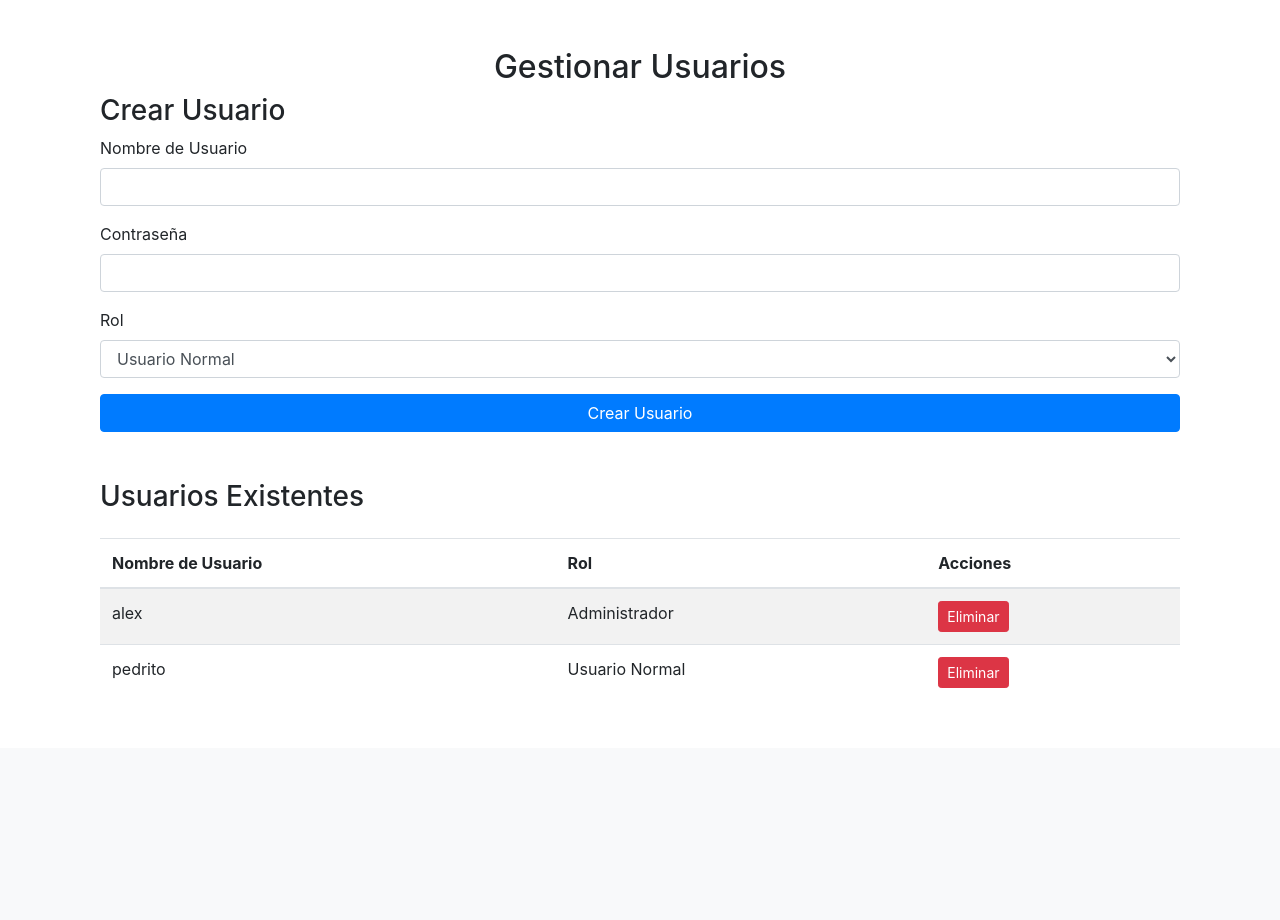
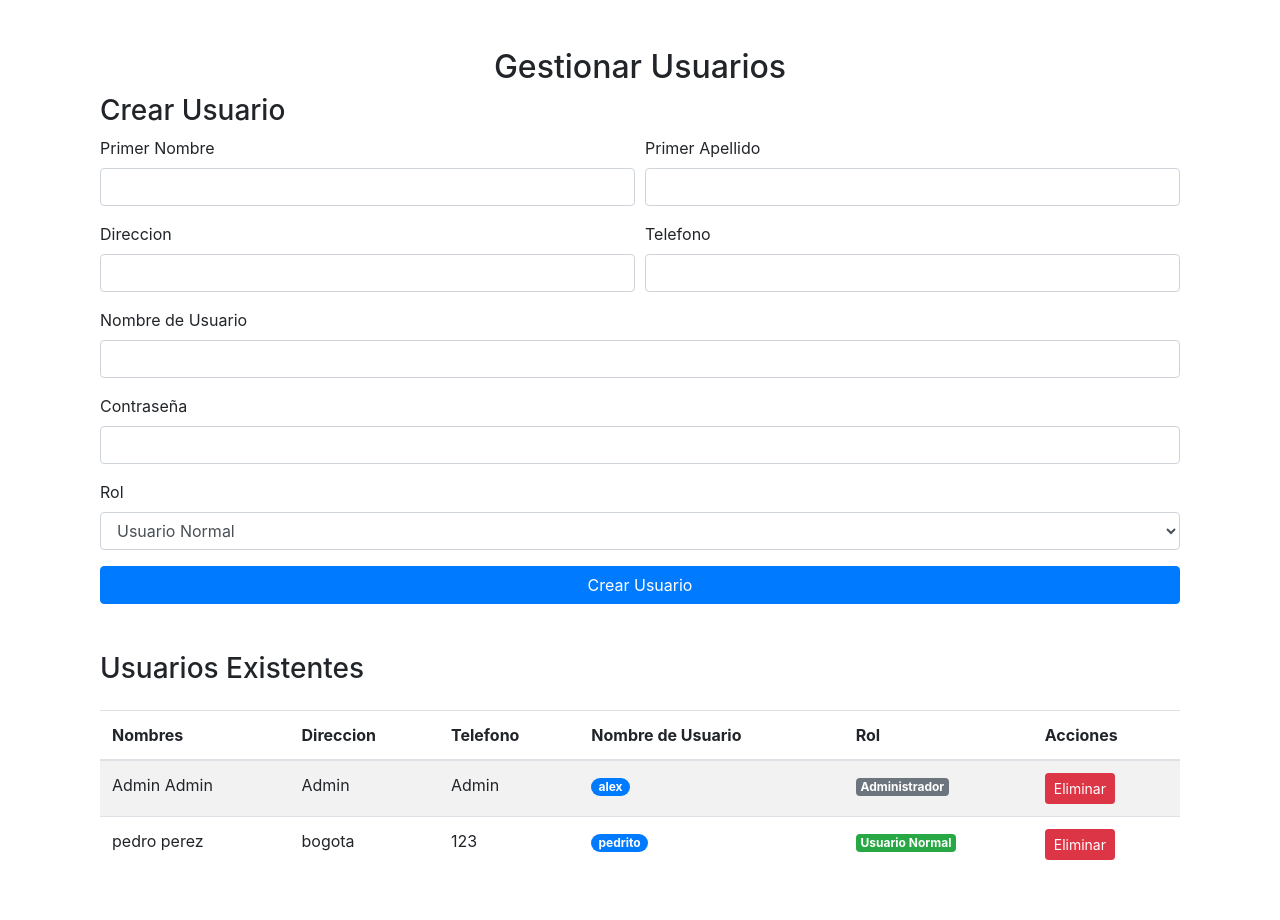
Before and after one commit to alexvacca25/proyecto_biblioteca, a Flask app: page /admin/manage_users in a window 1280 px wide. Shown: the part 56-976 px from the top of the page. Before the commit the page ends 744 px from the top, so only its background shows below. Run offline with Flask 3, Linux system fonts and the light colour scheme; a user stored in the database is signed in; parts of the project's set-up code (start-up, migrations or seed data) failed here and were passed over; some libraries are stand-ins or nearby versions.

Commit message:
Mejoras al Modulo

```diff
--- a/app.py
+++ b/app.py
@@ -26,11 +26,16 @@ def create_app():
 
         # Crear usuario administrador por defecto si no existe
         from models.user import User
-        admin_user = User.query.filter_by(username='admin').first()
+        admin_user = User.query.filter_by(username='alex').first()
         if not admin_user:
             admin_user = User(
-                username='admin',
+                username='alex',
                 password=generate_password_hash('admin123'),  # Cambia la contraseña por una segura
+                first_name='Admin',
+                last_name='Admin',
+                address='Admin',
+                phone='Admin',
+
                 role=True  # Este usuario es un administrador
             )
             db.session.add(admin_user)
--- a/controllers/admin_controller.py
+++ b/controllers/admin_controller.py
@@ -34,6 +34,10 @@ def manage_users():
     if request.method == 'POST':
         username = request.form['username']
         password = request.form['password']
+        first_name=request.form['first_name']
+        last_name=request.form['last_name']
+        address=request.form['address']
+        phone=request.form['phone']
         role = True if request.form.get('role') == 'admin' else False
 
         existing_user = User.query.filter_by(username=username).first()
@@ -41,7 +45,7 @@ def manage_users():
             flash("El nombre de usuario ya existe.", "danger")
             return redirect(url_for('admin.manage_users'))
 
-        new_user = User(username=username, password=generate_password_hash(password), role=role)
+        new_user = User(username=username, password=generate_password_hash(password),first_name=first_name,last_name=last_name, address=address, phone=phone, role=role)
         db.session.add(new_user)
         db.session.commit()
         flash("Usuario creado exitosamente.", "success")
@@ -87,6 +91,8 @@ def manage_books():
     if request.method == 'POST':
         title = request.form['title']
         author = request.form['author']
+        anno_publica=request.form['anno_publica']
+        serie=request.form['serie']
 
         # Verificar si el libro ya existe
         existing_book = Book.query.filter_by(title=title).first()
@@ -94,7 +100,7 @@ def manage_books():
             flash("El libro ya existe.", "danger")
             return redirect(url_for('admin.manage_books'))
 
-        new_book = Book(title=title, author=author, available=True)
+        new_book = Book(title=title, author=author, available=True,anno_publica=anno_publica,serie=serie)
         db.session.add(new_book)
         db.session.commit()
         flash("Libro creado exitosamente.", "success")
--- a/models/book.py
+++ b/models/book.py
@@ -7,8 +7,11 @@ class Book(db.Model):
     id = db.Column(db.Integer, primary_key=True)
     title = db.Column(db.String(200), nullable=False, unique=True)  # Título del libro
     author = db.Column(db.String(100), nullable=False)  # Autor del libro
+
     available = db.Column(db.Boolean, default=True)  # Indica si el libro está disponible para préstamo
     loaned_count = db.Column(db.Integer, default=0)  # Contador de préstamos realizados
+    anno_publica=db.Column(db.Integer,nullable=False)
+    serie=db.Column(db.String(100),unique=True,nullable=False)
 
     def __repr__(self):
         return f"<Book {self.title} by {self.author}>"
--- a/models/user.py
+++ b/models/user.py
@@ -7,6 +7,10 @@ class User(db.Model):
     id = db.Column(db.Integer, primary_key=True)
     username = db.Column(db.String(80), unique=True, nullable=False)
     password = db.Column(db.String(200), nullable=False)
+    first_name=db.Column(db.String(100),nullable=False)
+    last_name=db.Column(db.String(100),nullable=False)
+    address=db.Column(db.String(200),nullable=False)
+    phone=db.Column(db.String(100),nullable=False)
     role = db.Column(db.Boolean, default=False)  # False = Usuario regular, True = Administrador
 
     # Relación con Loan
--- a/templates/layout.html
+++ b/templates/layout.html
@@ -52,7 +52,8 @@
                 {% endfor %}
             {% endif %}
         {% endwith %}
-        {% block content %}{% endblock %}
+        {% block content %}
+        {% endblock %}
     </div>
 
     <script src="https://code.jquery.com/jquery-3.5.1.slim.min.js"></script>
--- a/templates/manage_users.html
+++ b/templates/manage_users.html
@@ -20,6 +20,32 @@
 
     <h3>Crear Usuario</h3>
     <form method="POST" action="{{ url_for('admin.manage_users') }}">
+
+        <div class="form-row">
+            <div class="form-group col-md-6">
+                <label for="first_name">Primer Nombre</label>
+                <input type="text" class="form-control" name="first_name" id="first_name" required>
+            </div>
+            <div class="form-group col-md-6">
+                <label for="last_name">Primer Apellido</label>
+                <input type="text" class="form-control" name="last_name" id="last_name" required>
+            </div>
+
+        </div>
+
+        <div class="form-row">
+            <div class="form-group col-md-6">
+                <label for="address">Direccion</label>
+                <input type="text" class="form-control" name="address" id="address" required>
+            </div>
+            <div class="form-group col-md-6">
+                <label for="phone">Telefono</label>
+                <input type="text" class="form-control" name="phone" id="phone" required>
+            </div>
+
+        </div>
+
+
         <div class="form-group mb-3">
             <label for="username">Nombre de Usuario</label>
             <input type="text" class="form-control" name="username" id="username" required>
@@ -35,6 +61,8 @@
                 <option value="admin">Administrador</option>
             </select>
         </div>
+
+
         <button type="submit" class="btn btn-primary w-100">Crear Usuario</button>
     </form>
 
@@ -42,6 +70,9 @@
     <table class="table table-striped mt-4">
         <thead>
             <tr>
+                <th>Nombres</th>
+                <th>Direccion</th>
+                <th>Telefono</th>
                 <th>Nombre de Usuario</th>
                 <th>Rol</th>
                 <th>Acciones</th>
@@ -50,10 +81,18 @@
         <tbody>
             {% for user in users %}
             <tr>
-                    <td>{{ user.username }}</td>
-                    <td>{{ 'Administrador' if user.role else 'Usuario Normal' }}</td>
+                <td>{{ user.first_name }} {{ user.last_name }}</td>
+                <td>{{ user.address }} </td>
+                <td>{{ user.phone }} </td>
+                <td><span class="badge badge-pill badge-primary">{{ user.username }}</span></td>
+                {% if user.role %}
+                <td><span class="badge badge-secondary">Administrador</span></td>
+                {% else %}
+                <td><span class="badge badge-success">Usuario Normal</span></td>
+                {% endif %}
                 <td>
-                        <form action="{{ url_for('admin.delete_user', user_id=user.id) }}" method="POST" style="display:inline;">
+                    <form action="{{ url_for('admin.delete_user', user_id=user.id) }}" method="POST"
+                        style="display:inline;">
                         <button type="submit" class="btn btn-danger btn-sm">Eliminar</button>
                     </form>
                 </td>
--- a/templates/user_dashboard.html
+++ b/templates/user_dashboard.html
@@ -13,6 +13,7 @@
                 <th>Libro</th>
                 <th>Fecha de Préstamo</th>
                 <th>Días Restantes</th>
+
             </tr>
         </thead>
         <tbody>
@@ -20,7 +21,10 @@
             <tr>
                 <td>{{ loan.book.title }}</td>
                 <td>{{ loan.loan_date.strftime('%Y-%m-%d') }}</td>
-                        <td>{{ loan.days_remaining if loan.days_remaining > 0 else 0 }}</td>
+                <td><span class="badge badge-warning">{{ loan.days_remaining if loan.days_remaining > 0 else 0 }}
+                        Dias</span>
+                </td>
+
             </tr>
             {% endfor %}
         </tbody>
```
Also changed, not shown: templates/admin_dashboard.html (+9 -2 lines), templates/edit_book.html (+9 -0 lines), templates/manage_books.html (+16 -2 lines), instance/database.db. Lines whose indentation alone changed are shown as unchanged.
